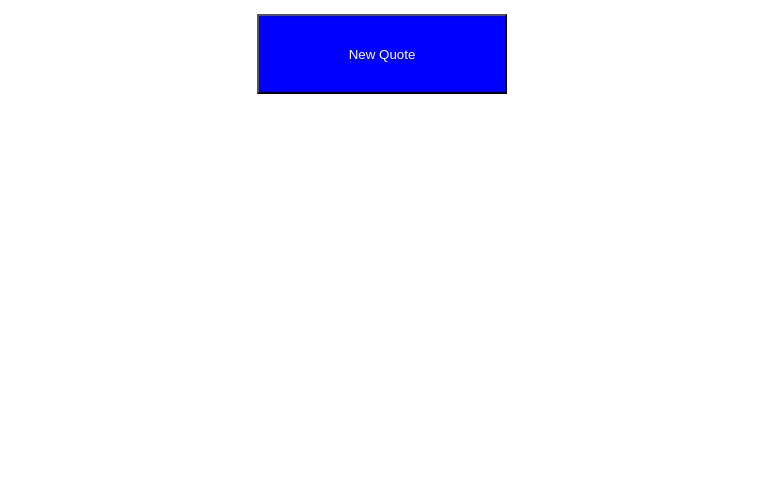
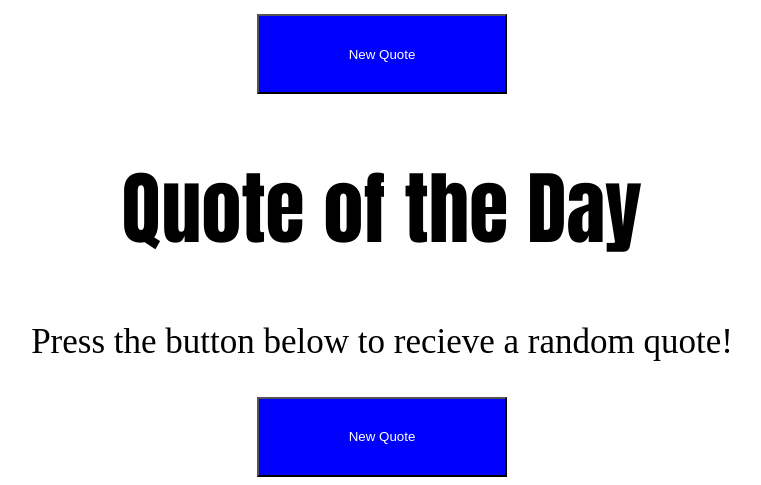
Before and after one commit to asemkhafagi/Quote-1, a plain HTML site: page index.html in a window 1280 px wide. Shown: the part 670-1155 px from the top of the page, without its empty margins (258-1019 px from the left). Before the commit the page ends 800 px from the top, so only its background shows below. Drawn offline with Linux system fonts and the light colour scheme.

Commit message:
third modifying

```diff
--- a/index.html
+++ b/index.html
@@ -24,6 +24,14 @@
 
         </div>
     </div>
+    <div>
+        <h1>Quote of the Day</h1>
+        <p>Press the button below to recieve a random quote!</p>
+        <button onclick="getRandomQuote();">New Quote</button>
+        <div id="asem">
+
+        </div>
+    </div>
     <script src="JS/index.js"></script>
 </body>
 </html>
```
